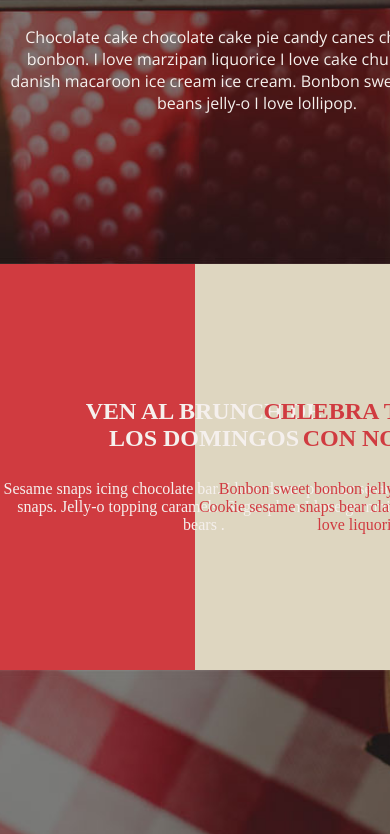
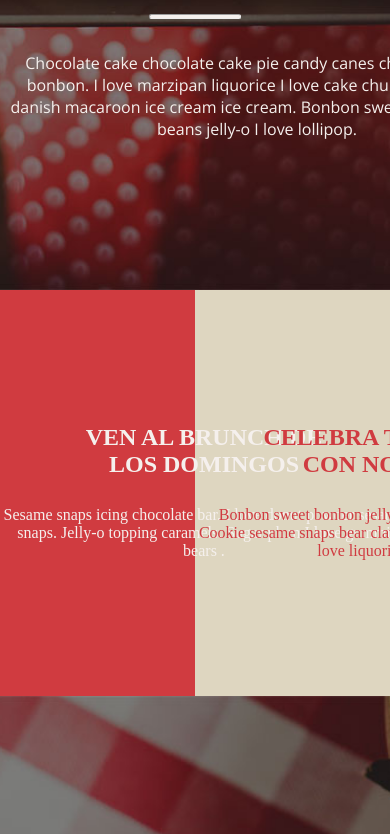
Before and after one commit to codewithagus/HTML-CSS-Project, a plain HTML site: page index.html in a window 390 px wide. Shown: the part 405-1239 px from the top of the page. Drawn offline with nearby package versions, Linux system fonts and the light colour scheme.

Commit message:
Add files via upload

```diff
--- a/estilos.css
+++ b/estilos.css
@@ -315,7 +315,7 @@ footer p{
     height: 15px;
 }
 
-@media (min-width: 305px) and (max21-width:705px){
+@media (min-width: 305px) and (max-width:705px){
     nav {
         background: url(img/menu.png);
         width: 40px;
@@ -382,12 +382,17 @@ footer p{
     }
     body{
         height: 100vh;
+        margin-top: 0;
+        margin-right: 0;
+        margin-left: 0;
+        margin-left: auto;
+        margin-right: auto;
     }
     #contenedor4{
         justify-content: center;
         align-items: center;
     }
     .textoicono1, .textoicono3{
-        margin-left: 245px
+        margin-left: 245px;
     }
 }
```
